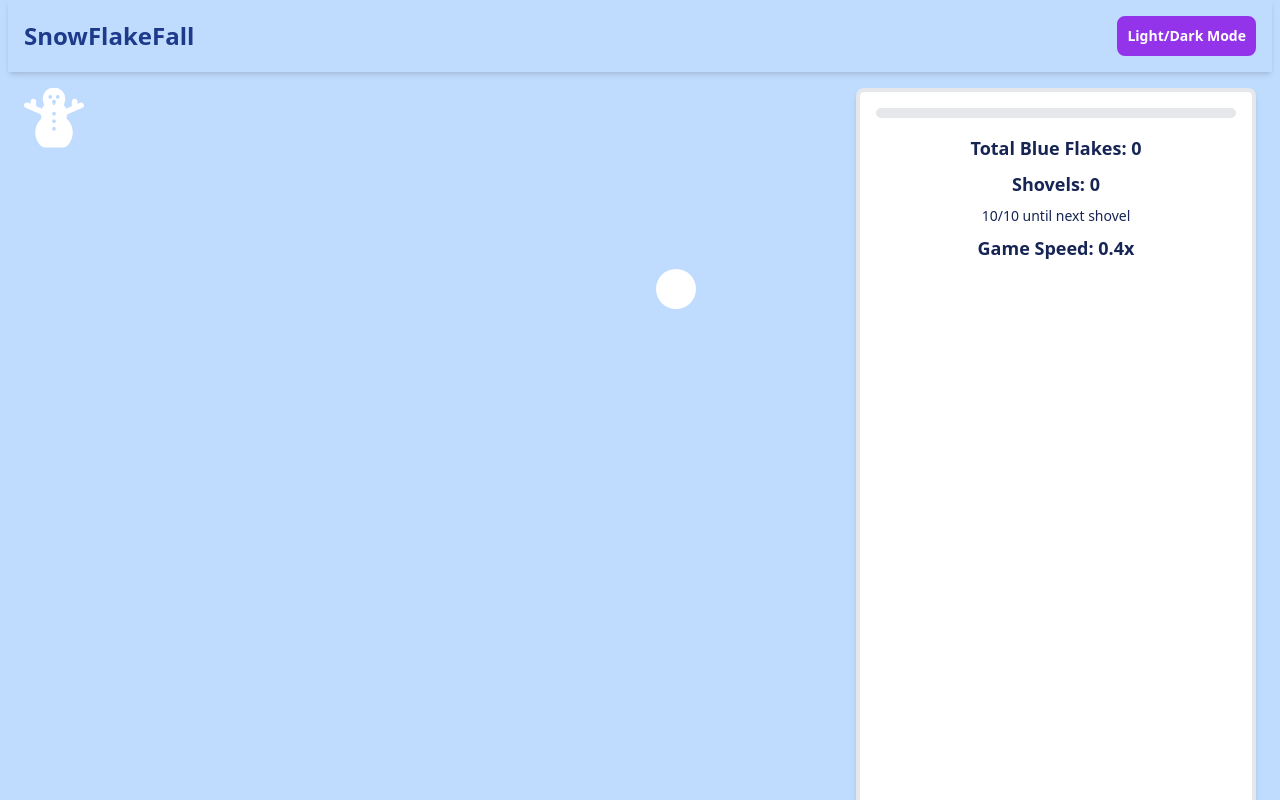
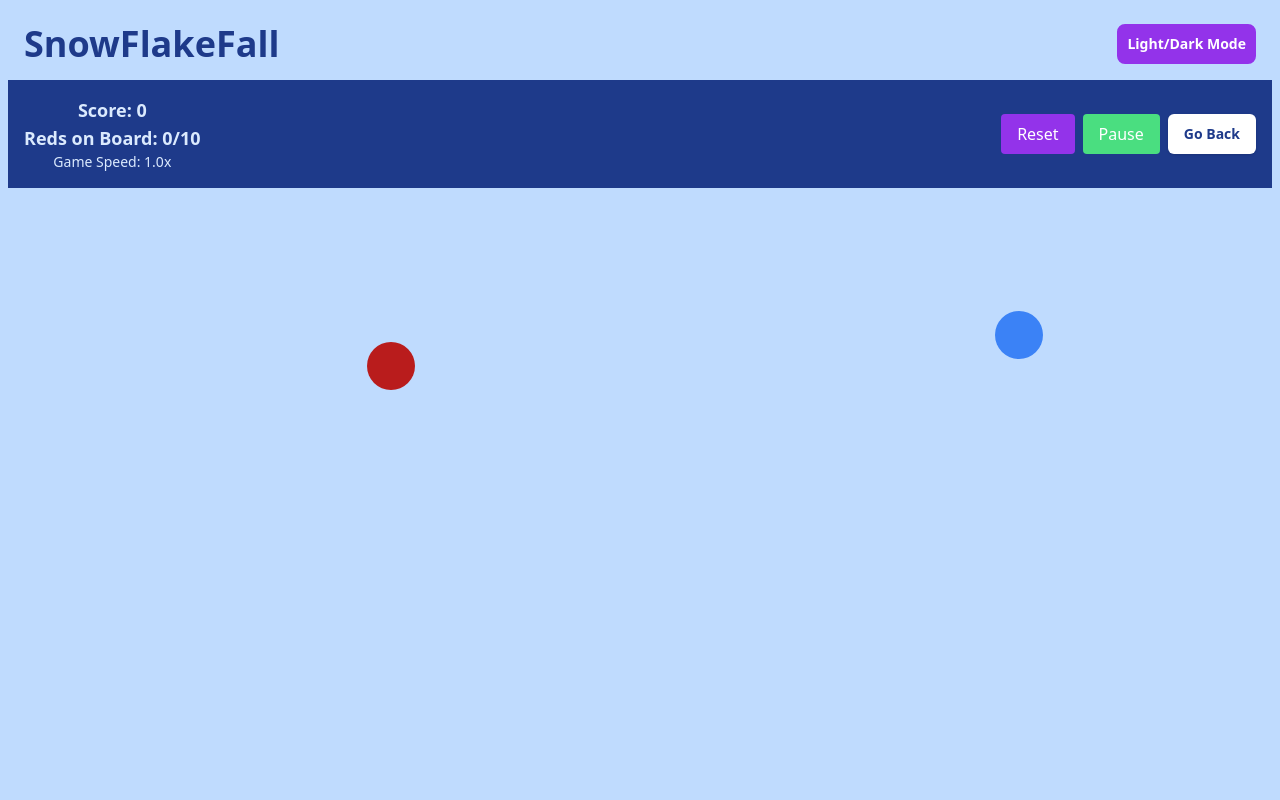
Before and after one commit to tbrown034/snow-flake-fall, a React (Vite) app: page / in a window 1280 px wide. Both pictures are taken after a click on the button "Start Game". Shown: the top 800 px of the page. Built offline with nearby package versions, Linux system fonts and the light colour scheme.

Commit message:
still working

```diff
--- a/src/App.jsx
+++ b/src/App.jsx
@@ -23,7 +23,7 @@ function App() {
 
   return (
     <div
-      className={`flex flex-col justify-between min-h-screen px-2 ${
+      className={`flex flex-col justify-between min-h-screen p-2 ${
         isDarkMode ? "bg-blue-900 text-blue-100" : "bg-blue-200 text-blue-950"
       }`}
     >
--- a/src/components/GameElements/GameBoard.jsx
+++ b/src/components/GameElements/GameBoard.jsx
@@ -1,99 +1,77 @@
-import React, { useState, useEffect } from "react";
+import React, { useState } from "react";
 import SnowBar from "./SnowBar";
 import SnowFlakeArea from "./SnowFlakeArea";
 
 export default function GameBoard({ toggleMenu }) {
-  const [snowBarCount, setSnowBarCount] = useState(0);
-  const [shovels, setShovels] = useState(0);
+  const [score, setScore] = useState(0);
+  const [redCount, setRedCount] = useState(0);
+  const [gameSpeed, setGameSpeed] = useState(1); // Displayed as 1x to the user
+  const [gamePaused, setGamePaused] = useState(false);
   const [gameOver, setGameOver] = useState(false);
-  const [pauseSnowman, setPauseSnowman] = useState(false);
-  const [highScore, setHighScore] = useState(0);
-  const [gameSpeed, setGameSpeed] = useState(0.4);
 
-  const incrementGameSpeed = () => {
-    setGameSpeed((prevSpeed) => prevSpeed * 1.1);
-  };
-
-  useEffect(() => {
-    if (snowBarCount > highScore) {
-      setHighScore(snowBarCount);
-    }
-  }, [snowBarCount, highScore]);
-
-  const addShovel = () => {
-    if (!gameOver) {
-      setShovels((prevShovels) => prevShovels + 1);
+  const handleSnowflakeClick = (color) => {
+    if (!gamePaused && !gameOver) {
+      if (color === "blue") {
+        setScore((prev) => prev + 1);
+        setGameSpeed((prev) => Math.max(prev * 0.9, 0.1)); // Decrement by 10%
+      } else if (color === "red") {
+        setRedCount((prev) => prev + 1);
+        if (redCount >= 10) setGameOver(true); // Game over if 10 reds are on board
+        setGameSpeed((prev) => prev * 1.1); // Increment by 10%
+      }
     }
   };
 
-  const incrementBlueCount = () => {
-    if (!gameOver) {
-      setSnowBarCount((prevCount) => {
-        const updatedCount = prevCount + 1;
-        if (updatedCount % 10 === 0) {
-          addShovel();
-        }
-        return updatedCount;
-      });
-    }
+  const resetGame = () => {
+    setScore(0);
+    setRedCount(0);
+    setGameSpeed(1);
+    setGamePaused(false);
+    setGameOver(false);
   };
 
-  const useShovel = () => {
-    if (shovels > 0 && !pauseSnowman) {
-      setShovels((prev) => prev - 1);
-      setPauseSnowman(true);
-      setTimeout(() => {
-        setPauseSnowman(false);
-      }, 5000); // Pause snowman for 5 seconds
-    }
+  const togglePause = () => {
+    setGamePaused(!gamePaused);
   };
 
   return (
-    <>
-      {gameOver && (
-        <div className="absolute top-0 left-0 flex items-center justify-center w-full h-full bg-black bg-opacity-50">
-          <div>
-            <h1 className="text-3xl text-white">You Lose!</h1>
-            <h2 className="text-xl text-white">High Score: {highScore}</h2>
+    <div className="flex flex-col h-screen">
+      <SnowBar
+        score={score}
+        redCount={redCount}
+        gameSpeed={gameSpeed}
+        resetGame={resetGame}
+        togglePause={togglePause}
+        gameOver={gameOver}
+        gamePaused={gamePaused}
+      />
+      <SnowFlakeArea
+        handleSnowflakeClick={handleSnowflakeClick}
+        gameSpeed={gameSpeed}
+        gameOver={gameOver}
+        gamePaused={gamePaused}
+      />
+      {gamePaused && (
+        // Overlay when the game is paused
+        <div className="absolute top-0 left-0 z-20 flex items-center justify-center w-full h-full bg-black bg-opacity-50">
+          <div className="p-4 border-4 border-red-600 rounded">
+            <h1 className="text-4xl font-bold text-white">Paused</h1>
           </div>
         </div>
       )}
-      <div className="grid grid-cols-12 gap-4 p-4">
-        <div className="col-span-8">
-          <SnowFlakeArea
-            incrementBlueCount={incrementBlueCount}
-            incrementGameSpeed={incrementGameSpeed}
-            gameOver={gameOver}
-            addShovel={addShovel}
-            setGameOver={setGameOver}
-            pauseSnowman={pauseSnowman}
-            gameSpeed={gameSpeed}
-          />
+      {gameOver && (
+        <div className="absolute top-0 left-0 z-10 flex items-center justify-center w-full h-full bg-black bg-opacity-50">
+          <div className="text-center">
+            <h1 className="text-4xl font-bold text-white">Game Over!</h1>
+            <button
+              onClick={resetGame}
+              className="px-6 py-3 text-lg text-white bg-blue-600 rounded hover:bg-blue-700 focus:outline-none focus:ring-4 focus:ring-blue-300"
+            >
+              Restart
+            </button>
+          </div>
         </div>
-        <div className="col-span-4">
-          <SnowBar
-            count={snowBarCount}
-            shovels={shovels}
-            gameSpeed={gameSpeed}
-          />
-        </div>
-      </div>
-      <div className="flex justify-center mt-2">
-        <button
-          onClick={toggleMenu}
-          className="p-2 px-8 border-2 rounded-lg border-blue-950 hover:bg-blue-400 active:bg-blue-600 dark:border-blue-100"
-        >
-          Go Back
-        </button>
-        {shovels > 0 && (
-          <button
-            onClick={useShovel}
-            className="p-2 px-8 ml-4 border-2 rounded-lg border-green-950 hover:bg-green-400 active:bg-green-600 dark:border-green-100"
-          >
-            Use Shovel (Pause Snowman)
-          </button>
-        )}
-      </div>
-    </>
+      )}
+    </div>
   );
 }
--- a/src/components/GameElements/SnowBar.jsx
+++ b/src/components/GameElements/SnowBar.jsx
@@ -1,25 +1,46 @@
 import React from "react";
 
-export default function SnowBar({ count, shovels, gameSpeed }) {
-  const progress = (count % 10) * 10;
-  const untilNextShovel = 10 - (count % 10);
-  const formattedGameSpeed = gameSpeed.toFixed(1);
+export default function SnowBar({
+  score,
+  redCount,
+  gameSpeed,
+  resetGame,
+  togglePause,
+  toggleMenu, // Assuming toggleMenu is passed down from the GameBoard
+  gameOver,
+  gamePaused,
+}) {
+  return (
+    <div className="flex items-center justify-between p-4 text-blue-100 bg-blue-900">
+      <div className="text-center">
+        <h2 className="text-lg font-bold">Score: {score}</h2>
+        <h2 className="text-lg font-bold">Reds on Board: {redCount}/10</h2>
+        <h2 className="text-sm">Game Speed: {gameSpeed.toFixed(1)}x</h2>
+      </div>
 
-  return (
-    <div className="flex flex-col items-center h-full p-4 bg-white border-4 rounded-lg shadow-md">
-      <div className="w-full bg-gray-200 rounded-full h-2.5 dark:bg-gray-700 mb-4">
-        <div
-          className="bg-blue-600 h-2.5 rounded-full transition-width duration-300"
-          style={{ width: `${progress}%` }}
-        ></div>
-      </div>
-      <div className="space-y-2 text-center">
-        <p className="text-lg font-semibold">Total Blue Flakes: {count}</p>
-        <p className="text-lg font-semibold">Shovels: {shovels}</p>
-        <p className="text-sm">{untilNextShovel}/10 until next shovel</p>
-        <p className="text-lg font-semibold">
-          Game Speed: {formattedGameSpeed}x
-        </p>
+      <div className="flex space-x-2">
+        <button
+          onClick={resetGame}
+          className="px-4 py-2 text-white bg-purple-600 rounded hover:bg-purple-700 focus:outline-none focus:ring focus:ring-purple-300"
+          disabled={gameOver}
+        >
+          Reset
+        </button>
+        <button
+          onClick={togglePause}
+          className={`px-4 py-2 rounded ${
+            gamePaused ? "bg-yellow-400" : "bg-green-400"
+          } text-white hover:bg-yellow-300 focus:outline-none focus:ring focus:ring-yellow-300`}
+          disabled={gameOver}
+        >
+          {gamePaused ? "Resume" : "Pause"}
+        </button>
+        <button
+          onClick={toggleMenu}
+          className="px-4 py-2 text-sm font-semibold text-blue-900 bg-white rounded-md shadow focus:outline-none focus:ring-2 focus:ring-blue-300 dark:text-white dark:bg-blue-800"
+        >
+          Go Back
+        </button>
       </div>
     </div>
   );
--- a/src/components/GameElements/SnowFlakeArea.jsx
+++ b/src/components/GameElements/SnowFlakeArea.jsx
@@ -1,93 +1,52 @@
 import React, { useState, useEffect } from "react";
 import SnowFlake from "../GamePieces/SnowFlake";
-import Snowman from "../GamePieces/Snowman";
 
 export default function SnowFlakeArea({
-  incrementBlueCount,
-  incrementGameSpeed,
+  score,
+  setScore,
+  redCount,
+  setRedCount,
+  gameSpeed,
+  setGameSpeed,
+  gamePaused,
   gameOver,
-  pauseSnowman,
-  gameSpeed,
-  handleCollision,
-  snowmanPosition,
-  snowmanSize, // Assuming this is an object with {width, height}
-  flakeSize, // Assuming this is the diameter of the flake
 }) {
   const [snowflakes, setSnowflakes] = useState([]);
 
   useEffect(() => {
+    if (!gamePaused && !gameOver) {
       const interval = setInterval(() => {
-      if (!gameOver && !pauseSnowman) {
         const rand = Math.random();
-        const color = rand > 0.8 ? "blue" : rand > 0.6 ? "red" : "white";
-        setSnowflakes((prev) => [
-          ...prev,
-          { color, id: Math.random(), position: getRandomPosition() },
-        ]);
-      }
+        const color = rand > 0.7 ? "blue" : rand > 0.3 ? "red" : "white";
+        setSnowflakes((prev) => [...prev, { color, id: Math.random() }]);
       }, 1000 / gameSpeed);
 
       return () => clearInterval(interval);
-  }, [gameOver, pauseSnowman, gameSpeed]);
+    }
+  }, [gameSpeed, gamePaused, gameOver]);
 
   const handleSnowflakeClick = (flake) => {
     if (flake.color === "blue") {
-      incrementBlueCount();
-      setGameSpeed((prevSpeed) => Math.max(prevSpeed * 0.9, 0.1)); // Decrease speed by 10%
+      setScore(score + 1);
+      setGameSpeed(gameSpeed * 0.9); // Decrease speed by 10%
     } else if (flake.color === "red") {
-      incrementGameSpeed(); // Increase game speed by 10%
-      setGameSpeed((prevSpeed) => prevSpeed * 1.1);
+      setRedCount(redCount + 1);
+      setGameSpeed(gameSpeed * 1.1); // Increase speed by 10%
     }
-    setSnowflakes((prev) =>
-      prev.filter((snowflake) => snowflake.id !== flake.id)
-    );
-  };
-
-  // Function to check collision with the snowman
-  const doesCollideWithSnowman = (flake) => {
-    const flakeCenterX = parseInt(flake.position.left) + flakeSize / 2;
-    const flakeCenterY = parseInt(flake.position.top) + flakeSize / 2;
-
-    const snowmanCenterX =
-      parseInt(snowmanPosition.left) + snowmanSize.width / 2;
-    const snowmanCenterY =
-      parseInt(snowmanPosition.top) + snowmanSize.height / 2;
-
-    const distance = Math.sqrt(
-      Math.pow(flakeCenterX - snowmanCenterX, 2) +
-        Math.pow(flakeCenterY - snowmanCenterY, 2)
-    );
-    return (
-      distance <
-      flakeSize / 2 + Math.min(snowmanSize.width, snowmanSize.height) / 2
-    );
-  };
-
-  // Function to get a random position for the snowflake
-  const getRandomPosition = () => {
-    return {
-      left: `${Math.random() * 80}%`,
-      top: `${Math.random() * 80}%`,
-    };
+    // Remove snowflake
+    setSnowflakes((prev) => prev.filter((s) => s.id !== flake.id));
   };
 
   return (
     <div className="relative w-full h-screen overflow-hidden snowflake-area">
-      {snowflakes.map((flake) => (
+      {!gamePaused &&
+        snowflakes.map((flake) => (
           <SnowFlake
             key={flake.id}
-          id={flake.id}
             color={flake.color}
-          style={{ left: flake.position.left, top: flake.position.top }}
-          onClick={() => {
-            handleSnowflakeClick(flake);
-            if (doesCollideWithSnowman(flake)) {
-              handleCollision();
-            }
-          }}
+            onClick={() => handleSnowflakeClick(flake)}
           />
         ))}
-      <Snowman position={snowmanPosition} size={snowmanSize} />
     </div>
   );
 }
--- a/src/components/GamePieces/SnowFlake.jsx
+++ b/src/components/GamePieces/SnowFlake.jsx
@@ -1,22 +1,17 @@
 import React from "react";
 
-export default function SnowFlake({ color, id, onClick }) {
-  // Tailwind classes for color
+export default function SnowFlake({ color, onClick }) {
   const colorClasses = {
     blue: "bg-blue-500",
     red: "bg-red-700",
     white: "bg-white",
   };
 
-  // Determine animation class based on color
-  const animationClass = color === "white" ? "grow" : "fade-out";
-
   return (
     <div
-      className={`snowflake absolute w-8 h-8 ${colorClasses[color]} rounded-full cursor-pointer
-                  transition-transform duration-75 ${animationClass}`}
+      className={`snowflake absolute w-12 h-12 ${colorClasses[color]} rounded-full `}
       style={{ left: `${Math.random() * 80}%`, top: `${Math.random() * 80}%` }}
-      onClick={() => onClick({ color, id })}
+      onClick={onClick}
     />
   );
 }
--- a/src/components/GamePieces/Snowman.jsx
+++ /dev/null
@@ -1,7 +0,0 @@
-import React from "react";
-
-export default function Snowman() {
-  return (
-    <i className="text-6xl text-white fas fa-snowman snowman snowman-move"></i>
-  );
-}
--- a/src/components/UI/Header.jsx
+++ b/src/components/UI/Header.jsx
@@ -2,8 +2,8 @@ import React from "react";
 
 export default function Header({ toggleTheme }) {
   return (
-    <header className="flex items-center justify-between p-4 bg-blue-200 shadow-md dark:bg-blue-800">
-      <h1 className="text-2xl font-bold text-blue-900 dark:text-blue-100">
+    <header className="flex items-center justify-between p-4">
+      <h1 className="text-2xl font-bold text-blue-900 sm:text-4xl dark:text-blue-100">
         SnowFlakeFall
       </h1>
       <button
```
Lines whose indentation alone changed are shown as unchanged.
